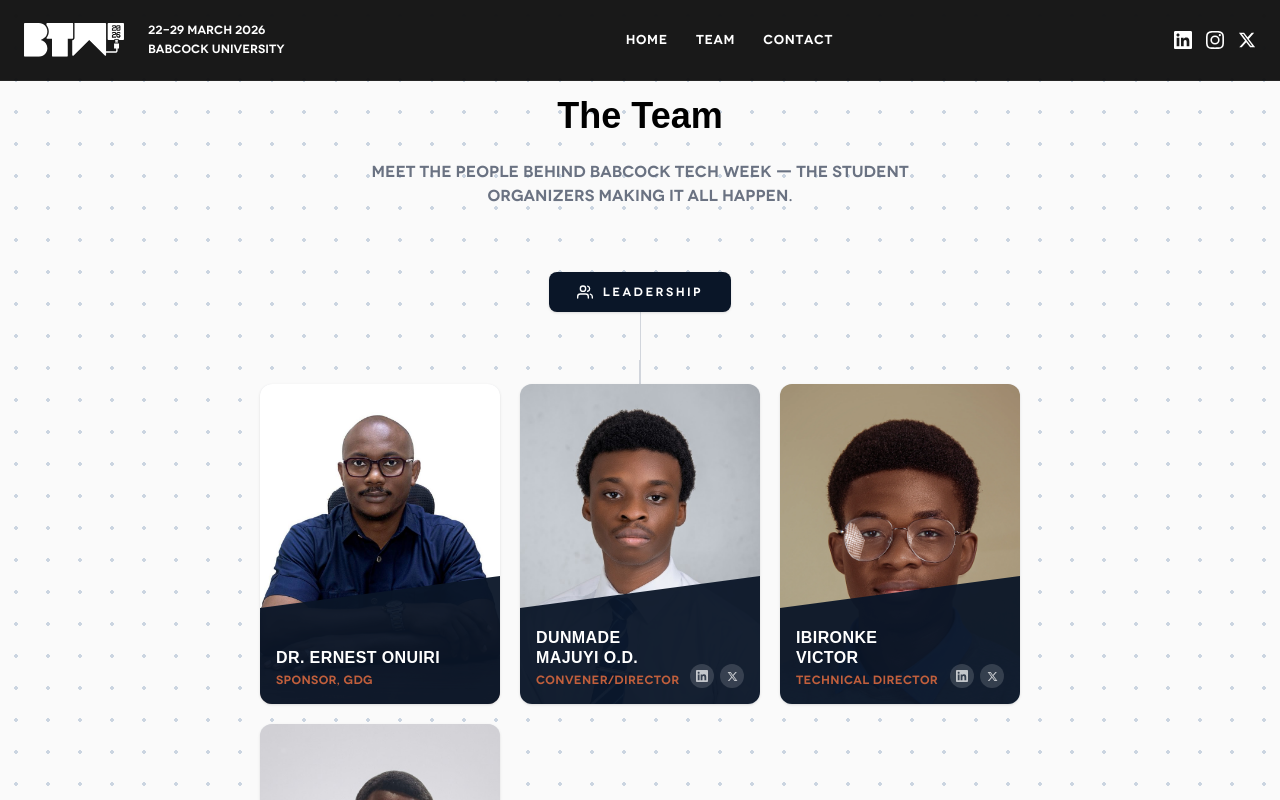
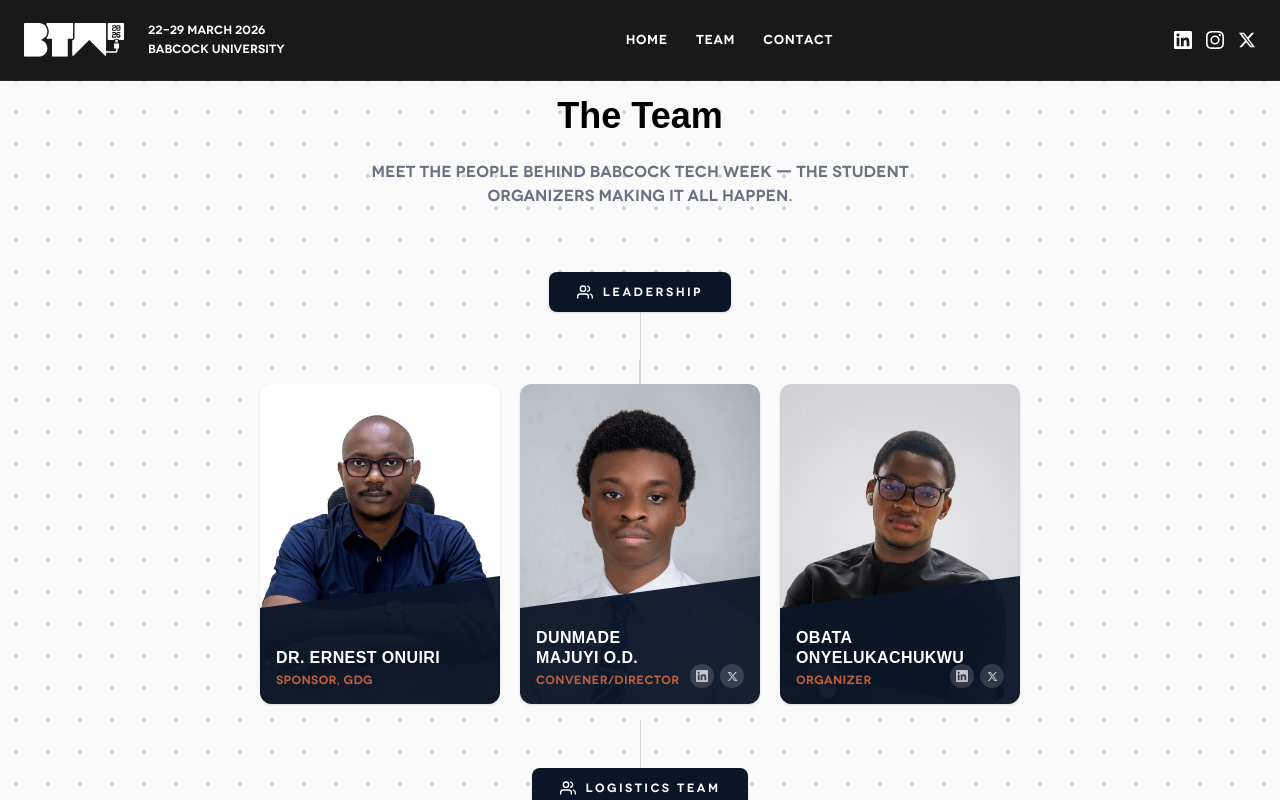
Before and after one commit to victoribironke/babcock-tech-week, a Next.js app: page /team in a window 1280 px wide. Shown: the top 800 px of the page. Built offline with nearby package versions, Linux system fonts and the light colour scheme; a web font is replaced by a local one.

Commit message:
feat: move technical director to engineering team section

```diff
--- a/app/components/TeamOrganogram.tsx
+++ b/app/components/TeamOrganogram.tsx
@@ -37,14 +37,6 @@ const LEADERSHIP: Person[] = [
     image: "/images/speakers/Mujuyi.jpeg",
     linkedin: "https://www.linkedin.com/in/majuyi/",
     x: "https://x.com/majuyitan",
-  },
-  {
-    initials: "IV",
-    name: "Ibironke Victor",
-    role: "Technical Director",
-    image: "/images/Team-Photos/ibironke-victor.webp",
-    linkedin: "https://linkedin.com/in/victor-ibironke",
-    x: "https://twitter.com/victoribironke_",
   },
   {
     initials: "KO",
@@ -181,6 +173,17 @@ const TEAMS: Team[] = [
         x: "https://x.com/the_alexandrah",
       },
     ],
+  },
+  {
+    label: "ENGINEERING TEAM",
+    lead: {
+      initials: "IV",
+      name: "Ibironke Victor",
+      role: "Technical Director",
+      image: "/images/Team-Photos/ibironke-victor.webp",
+      linkedin: "https://linkedin.com/in/victor-ibironke",
+      x: "https://twitter.com/victoribironke_",
+    },
   },
   {
     label: "MEDIA & MARKETING TEAM",
```
